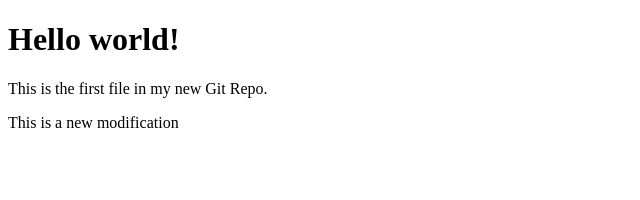
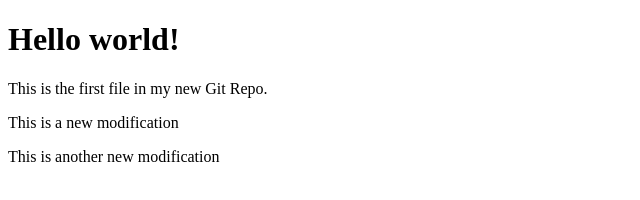
Before and after one commit to MohammedNasser9/testRepo, a plain HTML site: page index.html in a window 1280 px wide. Shown: the whole page, without its empty margins (0-640 px from the left). Drawn offline with Linux system fonts and the light colour scheme.

Commit message:
Test new branch

```diff
--- a/index.html
+++ b/index.html
@@ -8,6 +8,6 @@
 <h1>Hello world!</h1>
 <p>This is the first file in my new Git Repo.</p>
 <p>This is a new modification</p>
-
+<p>This is another new modification</p>
 </body>
 </html>
```
Also changed, not shown: 4 other files.
